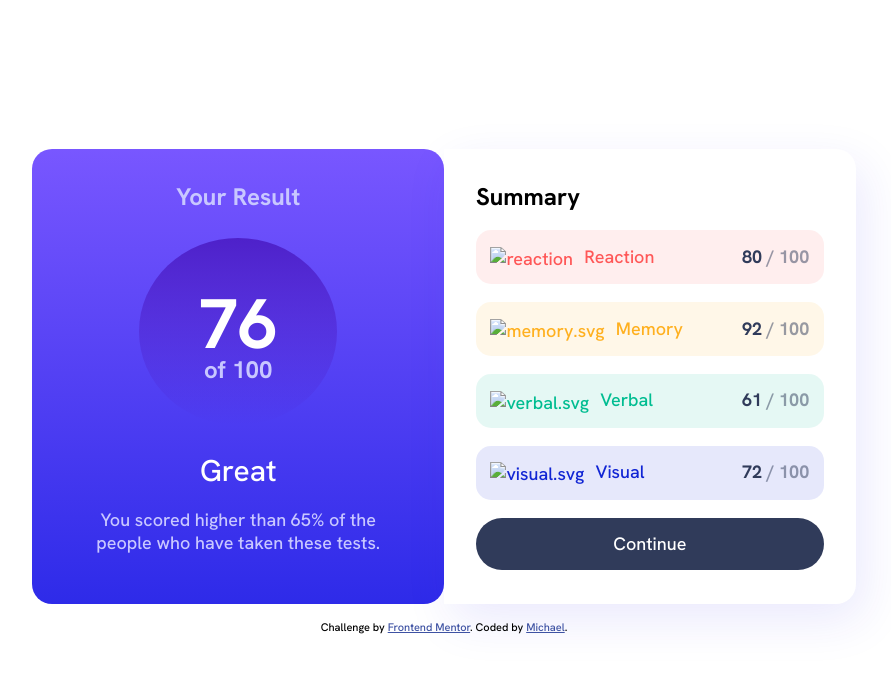
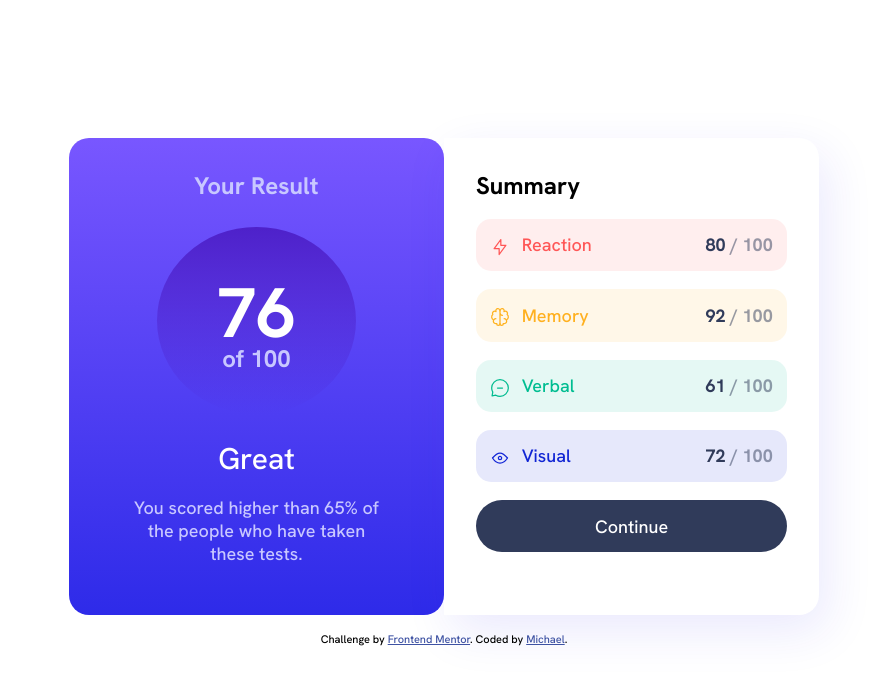
Before and after one commit to m1chae-l/frontendchallenge-summarycomponent, a plain HTML site: page index.html in a window 1280 px wide. Shown: the whole page, without its empty margins (196-1087 px from the left). Drawn offline with Linux system fonts and the light colour scheme; the site is published under a folder, as on GitHub Pages, so addresses that start at the root find nothing.

Commit message:
img-edits

```diff
--- a/index.html
+++ b/index.html
@@ -30,16 +30,16 @@
       <div class="sum">
         <h1>Summary</h1>
 
-        <p class="reaction"> <img src="/assets/images/icon-reaction.svg" alt="reaction">Reaction <span
+        <p class="reaction"> <img src="./assets/images/icon-reaction.svg" alt="reaction">Reaction <span
             class="score-figures"> <span class="sf-deep">80</span> / 100</span></p>
 
-        <p class="memory"> <img src="/assets/images/icon-memory.svg" alt="memory.svg">Memory <span
+        <p class="memory"> <img src="./assets/images/icon-memory.svg" alt="memory.svg">Memory <span
             class="score-figures"> <span class="sf-deep">92</span> / 100</span></p>
 
-        <p class="verbal"> <img src="/assets/images/icon-verbal.svg" alt="verbal.svg">Verbal <span
+        <p class="verbal"> <img src="./assets/images/icon-verbal.svg" alt="verbal.svg">Verbal <span
             class="score-figures"> <span class="sf-deep">61</span> / 100</span></p>
 
-        <p class="visual"> <img src="/assets/images/icon-visual.svg" alt="visual.svg">Visual <span
+        <p class="visual"> <img src="./assets/images/icon-visual.svg" alt="visual.svg">Visual <span
             class="score-figures"> <span class="sf-deep">72</span> / 100</span></p>
 
         <button class="btn">Continue</button>
```
